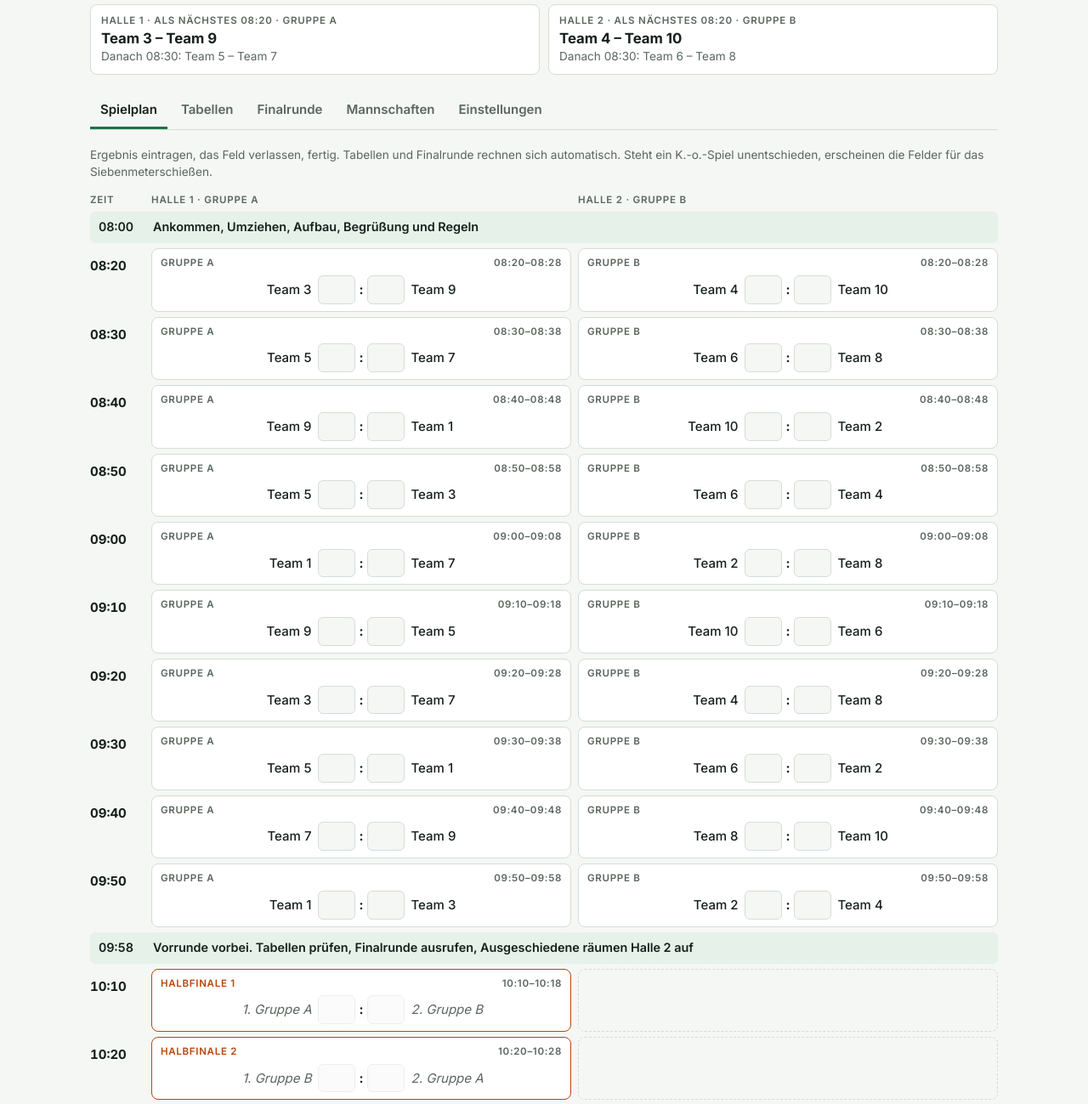
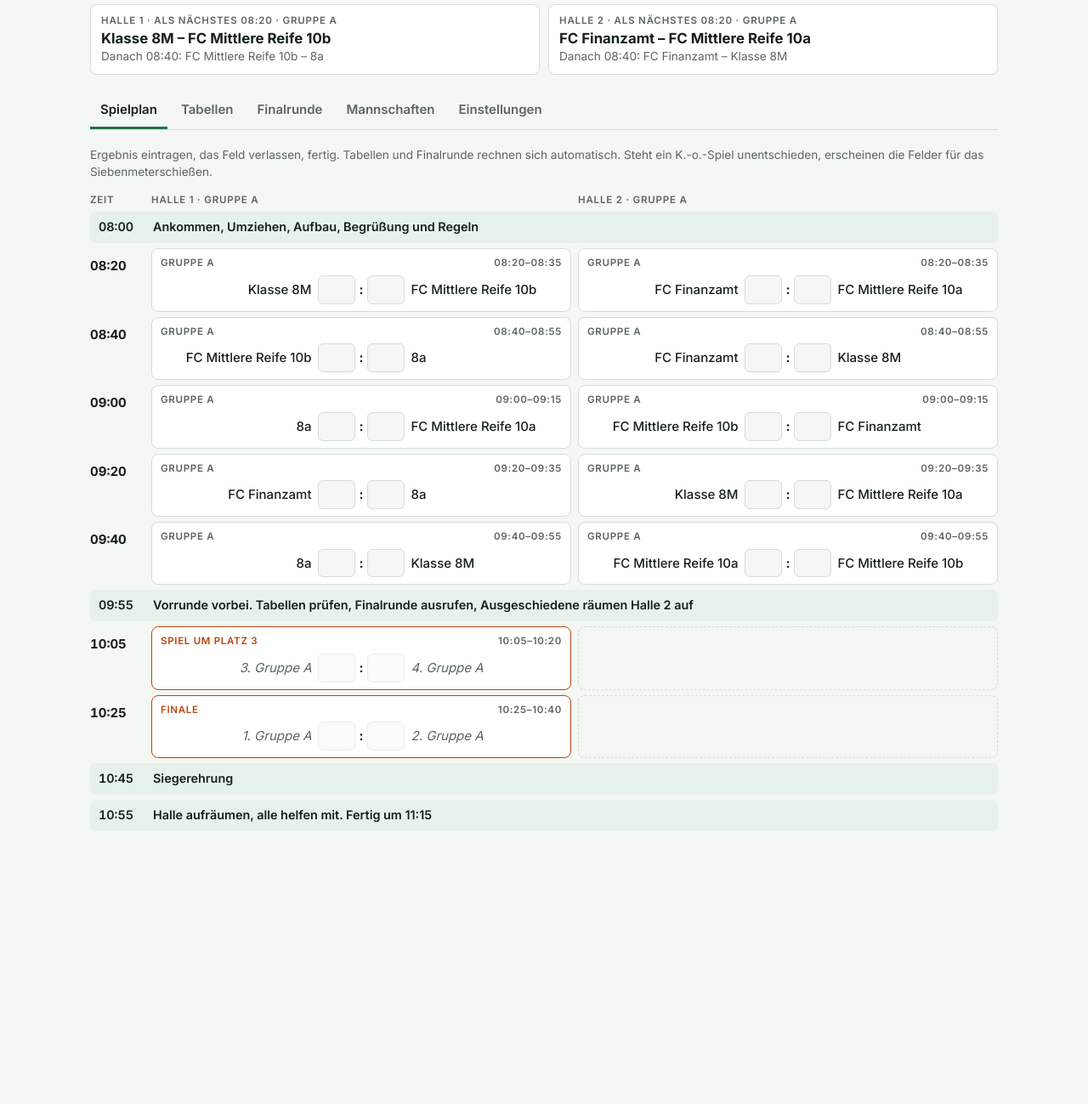
Before and after one commit to Luki484703/Turnierplaner, a plain HTML site: page index.html in a window 1280 px wide. Shown: the part 107-1406 px from the top of the page at 85% size. After the commit the page ends 1153 px from the top, so only its background shows below. Drawn offline with nearby package versions, Linux system fonts and the light colour scheme.

Commit message:
Mannschaften für 20.11. vorbelegen, Spiel um Platz 3, neuer Zeitplan (#1)
- 5 Teams aus den Anmeldelisten fest eingebaut (8a, 8M, 9G, 10a, 10b)
- 08:00 bis 11:15, Vorrunde in 2 Hallen, 15 Min. Spiele, 5 Min. Pause
- Spiel um Platz 3 (3. gegen 4.) vor dem Finale in Halle 1
- Gespeicherte Altdaten auf Geräten werden durch die Vorbelegung ersetzt
- Service Worker: Seite zuerst aus dem Netz laden, Cache v3


Claude-Session: https://claude.ai/code/session_01JvkmJNWAresQh8GpNA8cmw

Co-authored-by: Claude <noreply@anthropic.com>

```diff
--- a/index.html
+++ b/index.html
@@ -140,10 +140,12 @@ ul.rules{margin:0;padding-left:18px;display:grid;gap:4px}
 "use strict";
 const LETTERS="ABCDEFGHIJKL";
 const DEF={
-  title:"Fußballturnier Jg. 8–10", date:"2026-11-20", start:"08:00", end:"11:30",
-  setupMin:20, numTeams:10, groups:2, halls:2, gameMin:8, changeMin:2, breakMin:10,
-  auto:true, koMode:"auto", ko:"SF", third:true, koGameMin:8, finalMin:10, awardMin:10, cleanupMin:20,
-  playersTotal:8, playersField:5, teams:[]
+  title:"Fußballturnier Jg. 8–10", date:"2026-11-20", start:"08:00", end:"11:15",
+  setupMin:20, numTeams:5, groups:1, halls:2, gameMin:15, changeMin:5, breakMin:10,
+  auto:false, koMode:"F", ko:"F", third:true, koGameMin:15, finalMin:15, awardMin:10, cleanupMin:20,
+  playersTotal:8, playersField:5, seed:"anmeldung-2026-11-19e",
+  /* Vorbelegung aus den Anmeldelisten (Mannschaften.pdf) */
+  teams:[{"id": "t1", "name": "8a", "klasse": "8a", "captain": "Marcel Bauer", "players": ["Lukas Göpfert", "Ali Mirzai", "Marcel Bauer", "Yasin Acikgötz", "Ahmad Hosseini", "Maxim Bodrug", "", ""]}, {"id": "t2", "name": "Klasse 8M", "klasse": "8M", "captain": "Masut Ismail Hassan", "players": ["Eilas Baloukthov", "Waleed Ahamad", "Eli Prasko", "Masut Ismail Hassan", "Zulfo Demiroski", "Mayada Farres", "Lias Tahiraj", ""]}, {"id": "t3", "name": "FC Finanzamt", "klasse": "9G", "captain": "Enrico Garcia", "players": ["Sandro Bartz", "Enrico Garcia", "Lirim Tairi", "David Redzematovic", "Paul Katona", "Jan Witecy", "Phillip Steigerwald", ""]}, {"id": "t4", "name": "FC Mittlere Reife 10a", "klasse": "10a", "captain": "Omar Hallak", "players": ["Hayk Dartyan", "Ali Nauruzi", "Noah Mühlich", "Abdul Hama", "Omar Hallak", "Samer Nezirov", "Samet Ayaz", ""]}, {"id": "t5", "name": "FC Mittlere Reife 10b", "klasse": "10b", "captain": "Umut Yildiz", "players": ["Umut Yildiz", "Julian Coli", "Mirwais Noorali", "Johannes Schuster", "Behzad Fakhri", "Elias Levitan", "", ""]}]
 };
 let cfg=JSON.parse(JSON.stringify(DEF));
 let results={};
@@ -293,6 +295,9 @@ function buildRaw(){
     if(seeds.length<Q)Q=seeds.length>=4?4:(seeds.length>=2?2:0);
     seeds.length=Q;
   }
+  // Spiel um Platz 3 ohne Halbfinale: 3. gegen 4. der Vorrunde
+  const p3seed=Q===2&&!!cfg.third&&G===1&&groups[0].teams.length>=4;
+  if(p3seed)seeds.push({place:3,group:groups[0].name},{place:4,group:groups[0].name});
   const order={8:[[1,8],[4,5],[2,7],[3,6]],4:[[1,4],[2,3]],2:[[1,2]]}[Q]||[];
   const pairs=order.map(([x,y])=>[x-1,y-1]);
   // gleiche Gruppe in der ersten K.-o.-Runde vermeiden
@@ -320,7 +325,10 @@ function buildRaw(){
   }
   if(Q>=4&&cfg.third)add("P3","Spiel um Platz 3","P3",{lose:"HF1"},{lose:"HF2"},koGame);
   if(Q>=4)add("F","Finale","F",{win:"HF1"},{win:"HF2"},fin);
-  else if(Q===2)add("F","Finale","F",{seed:pairs[0][0]},{seed:pairs[0][1]},fin);
+  else if(Q===2){
+    if(p3seed)add("P3","Spiel um Platz 3","P3",{seed:2},{seed:3},koGame);
+    add("F","Finale","F",{seed:pairs[0][0]},{seed:pairs[0][1]},fin);
+  }
   const koEnd=ko.length?t-chg:groupEnd;
   const awardStart=Math.ceil((koEnd+5)/5)*5;
   const award=int(cfg.awardMin,10,0,60),clean=int(cfg.cleanupMin,20,0,90);
@@ -385,7 +393,7 @@ const labelShort=id=>id.replace(/^VF/,"VF ").replace(/^HF/,"HF ");
 /* ---------- Speichern ---------- */
 const LS="turnierplaner-v1";
 function saveLocal(){try{localStorage.setItem(LS,JSON.stringify({cfg,results}))}catch(e){}}
-function loadLocal(){try{const d=JSON.parse(localStorage.getItem(LS)||"null");if(d){cfg=Object.assign(JSON.parse(JSON.stringify(DEF)),d.cfg||{});results=d.results||{};}}catch(e){}}
+function loadLocal(){try{const d=JSON.parse(localStorage.getItem(LS)||"null");if(d){const c=d.cfg||{};if(c.seed!==DEF.seed){for(const k in c)delete c[k];}cfg=Object.assign(JSON.parse(JSON.stringify(DEF)),c);results=d.results||{};}}catch(e){}}
 let cfgTimer=null,cfgWriting=false,cfgAgain=false,cfgDirty=false;
 function saveCfg(){
   if(store!=="db"){saveLocal();return;}
@@ -499,8 +507,10 @@ function viewPlan(){
     out.push(`<div class="row${isNow(st,P.game)?" now":""}"><span class="time">${fmt(st)}</span>${cells.join("")}</div>`);
   }
   if(P.ko.length){
-    out.push(`<div class="sep"><span class="time">${fmt(P.groupEnd)}</span><span>Vorrunde vorbei. Tabellen prüfen, Finalrunde ausrufen${H>1?", Ausgeschiedene räumen Halle 2"+(H>2?" bis "+H:"")+" auf":""}</span></div>`);
-    P.ko.forEach(m=>{out.push(`<div class="row${isNow(m.start,m.dur)?" now":""}"><span class="time">${fmt(m.start)}</span>${matchCard(m,true)}${H>1?`<div class="empty-hall" style="grid-column:span ${H-1}"></div>`:""}</div>`);});
+    out.push(`<div class="sep"><span class="time">${fmt(P.groupEnd)}</span><span>Vorrunde vorbei. Tabellen prüfen, Finalrunde ausrufen${H>1&&!P.ko.some(m=>m.hall>0)?", Ausgeschiedene räumen Halle 2"+(H>2?" bis "+H:"")+" auf":""}</span></div>`);
+    [...new Set(P.ko.map(m=>m.start))].forEach(st=>{const ms=P.ko.filter(m=>m.start===st);const cells=[];
+      for(let h=0;h<H;h++){const m=ms.find(x=>x.hall===h);cells.push(m?matchCard(m,true):`<div class="empty-hall"></div>`);}
+      out.push(`<div class="row${ms.some(m=>isNow(m.start,m.dur))?" now":""}"><span class="time">${fmt(st)}</span>${cells.join("")}</div>`);});
   }
   out.push(`<div class="sep"><span class="time">${fmt(P.awardStart)}</span><span>Siegerehrung</span></div>`);
   out.push(`<div class="sep"><span class="time">${fmt(P.cleanStart)}</span><span>Halle aufräumen, alle helfen mit. Fertig um ${fmt(P.planEnd)}</span></div>`);
@@ -536,9 +546,9 @@ function viewKo(){
   const f=S.ko.F,third=p3?S.ko.P3:null;
   let pod="";
   if(f&&f.result){
-    pod=`<div class="card stack"><h2>Siegerehrung</h2><div class="podium"><div><span class="muted small">1. Platz</span><b>${esc(teamName(f.result.w))}</b></div><div><span class="muted small">2. Platz</span><b>${esc(teamName(f.result.l))}</b></div>${third&&third.result?`<div><span class="muted small">3. Platz</span><b>${esc(teamName(third.result.w))}</b></div>`:""}</div></div>`;
+    pod=`<div class="card stack"><h2>Siegerehrung</h2><div class="podium"><div><span class="muted small">1. Platz</span><b>${esc(teamName(f.result.w))}</b></div><div><span class="muted small">2. Platz</span><b>${esc(teamName(f.result.l))}</b></div>${third&&third.result?`<div><span class="muted small">3. Platz</span><b>${esc(teamName(third.result.w))}</b></div><div><span class="muted small">4. Platz</span><b>${esc(teamName(third.result.l))}</b></div>`:""}</div></div>`;
   }
-  return `<div class="stack">${pod}<p class="muted small">Alle Spiele der Finalrunde laufen in Halle 1. Die Paarungen füllen sich, sobald eine Gruppe fertig gespielt ist und Sieger feststehen. Unentschieden: sofort Siebenmeterschießen mit je 3 Schützen, danach im Wechsel bis zur Entscheidung.</p><div class="bracket">${cols}</div>${p3?`<div style="max-width:360px">${matchCard(p3,false)}</div>`:""}</div>`;
+  return `<div class="stack">${pod}<p class="muted small">${P.ko.some(m=>m.hall>0)?"Das Finale läuft in Halle 1, das Spiel um Platz 3 gleichzeitig in Halle 2.":"Alle Spiele der Finalrunde laufen in Halle 1."} Die Paarungen füllen sich, sobald eine Gruppe fertig gespielt ist und Sieger feststehen. Unentschieden: sofort Siebenmeterschießen mit je 3 Schützen, danach im Wechsel bis zur Entscheidung.</p><div class="bracket">${cols}</div>${p3?`<div style="max-width:360px">${matchCard(p3,false)}</div>`:""}</div>`;
 }
 function viewTeams(){
   const gOf={};P.groups.forEach(g=>g.teams.forEach(id=>gOf[id]=g.name));
@@ -622,7 +632,7 @@ function printHTML(){
   }
   const hallHead=Array.from({length:P.H},(_,h)=>`<th colspan="3">Halle ${h+1} · Gruppe ${hallGroups(P,h).join(", ")||"–"}</th>`).join("");
   const groups=P.groups.map(g=>`<div class="grp"><h3>Gruppe ${g.name} <small>${hallTxt(P,g)}</small></h3><ol>${g.teams.map(id=>{const t=cfg.teams.find(x=>x.id===id);return `<li>${esc(teamName(id))}${t&&t.klasse?` <small>(${esc(t.klasse)})</small>`:""}</li>`}).join("")}</ol></div>`).join("");
-  const ko=P.ko.map(m=>{const k=S.ko[m.id];return `<tr><td class="tm">${fmt(m.start)}</td><td><b>${esc(m.label)}</b></td><td>${nm(k.home)} – ${nm(k.away)}</td><td class="sc">${sc(m.id)}</td></tr>`}).join("");
+  const ko=P.ko.map(m=>{const k=S.ko[m.id];return `<tr><td class="tm">${fmt(m.start)}</td><td><b>${esc(m.label)}</b>${P.ko.some(x=>x.hall>0)?` <small>Halle ${m.hall+1}</small>`:""}</td><td>${nm(k.home)} – ${nm(k.away)}</td><td class="sc">${sc(m.id)}</td></tr>`}).join("");
   const tables=P.groups.map(g=>{const tb=S.tabs[g.name];const any=tb.played>0;
     return `<div class="grp"><h3>Gruppe ${g.name}</h3><table class="tb"><tr><th>Pl.</th><th>Mannschaft</th><th>Sp</th><th>Tore</th><th>Pkt</th></tr>${tb.rows.map((r,i)=>`<tr><td>${i+1}</td><td>${any?esc(teamName(r.id)):""}</td><td>${any?r.sp:""}</td><td>${any?r.tf+":"+r.tg:""}</td><td>${any?r.pts:""}</td></tr>`).join("")}</table></div>`}).join("");
   const koName={QF:"Viertelfinale",SF:"Halbfinale",F:"Finale"};
@@ -660,13 +670,13 @@ th{background:#e6f1ea;font-size:10pt}
 <div class="page">
 <h1>${esc(cfg.title)}</h1>
 <div class="sub">${dateTxt} · ${esc(cfg.start)}–${esc(cfg.end)} Uhr · ${P.N} Mannschaften</div>
-<div class="flow"><span><b>${cfg.start}</b> Aufbau und Begrüßung</span><span><b>${fmt(P.t0)}</b> Vorrunde</span>${P.ko.length?`<span><b>${fmt(P.koStart)}</b> ${koName[cfg.ko]||"Finalrunde"} in Halle 1</span>`:""}<span><b>${fmt(P.awardStart)}</b> Siegerehrung</span><span><b>${fmt(P.cleanStart)}</b> Aufräumen</span><span>Spielzeit ${P.game} Min.${P.ko.length?`, Finale ${cfg.finalMin} Min.`:""}</span></div>
+<div class="flow"><span><b>${cfg.start}</b> Aufbau und Begrüßung</span><span><b>${fmt(P.t0)}</b> Vorrunde</span>${P.ko.length?`<span><b>${fmt(P.koStart)}</b> ${cfg.ko==="F"&&P.ko.some(m=>m.round==="P3")?"Spiel um Platz 3 und Finale":(koName[cfg.ko]||"Finalrunde")} in Halle 1${P.ko.some(m=>m.hall>0)?", Spiel um Platz 3 in Halle 2":""}</span>`:""}<span><b>${fmt(P.awardStart)}</b> Siegerehrung</span><span><b>${fmt(P.cleanStart)}</b> Aufräumen</span><span>Spielzeit ${P.game} Min.${P.ko.length?`, Finale ${cfg.finalMin} Min.`:""}</span></div>
 <h2>Gruppen</h2><div class="groups">${groups}</div>
 <h2>Vorrunde</h2>
 <table><thead><tr><th>Zeit</th>${hallHead}</tr></thead><tbody>${rows}</tbody></table>
 </div>
 <div class="page">
-${P.ko.length?`<h2>Finalrunde · Halle 1</h2><table><tr><th>Zeit</th><th>Spiel</th><th>Paarung</th><th>Ergebnis</th></tr>${ko}</table>`:""}
+${P.ko.length?`<h2>Finalrunde${P.ko.some(m=>m.hall>0)?"":" · Halle 1"}</h2><table><tr><th>Zeit</th><th>Spiel</th><th>Paarung</th><th>Ergebnis</th></tr>${ko}</table>`:""}
 <h2>Tabellen</h2><div class="groups">${tables}</div>
 <h2>Regeln</h2>
 <ul class="rules"><li>Sieg 3 Punkte, Unentschieden 1 Punkt. Bei Punktgleichheit zählen Tordifferenz, geschossene Tore, dann der direkte Vergleich.</li>
--- a/sw.js
+++ b/sw.js
@@ -1,5 +1,6 @@
-const C="turnier-v2";const FILES=["./","./index.html","./manifest.webmanifest","./icon-180.png","./icon-512.png"];
+const C="turnier-v3";const FILES=["./","./index.html","./manifest.webmanifest","./icon-180.png","./icon-512.png"];
 self.addEventListener("install",e=>{e.waitUntil(caches.open(C).then(c=>c.addAll(FILES)).then(()=>self.skipWaiting()));});
 self.addEventListener("activate",e=>{e.waitUntil(caches.keys().then(ks=>Promise.all(ks.filter(k=>k!==C).map(k=>caches.delete(k)))).then(()=>self.clients.claim()));});
 self.addEventListener("fetch",e=>{if(e.request.method!=="GET")return;
- e.respondWith(caches.match(e.request,{ignoreSearch:true}).then(hit=>{const net=fetch(e.request).then(r=>{if(r&&(r.ok||r.type==="opaque")){const cp=r.clone();caches.open(C).then(c=>c.put(e.request,cp));}return r;}).catch(()=>hit);return hit||net;}));});
+ const nav=e.request.mode==="navigate"||/index\.html$/.test(new URL(e.request.url).pathname);
+ e.respondWith(caches.match(e.request,{ignoreSearch:true}).then(hit=>{const net=fetch(e.request).then(r=>{if(r&&(r.ok||r.type==="opaque")){const cp=r.clone();caches.open(C).then(c=>c.put(e.request,cp));}return r;}).catch(()=>hit);return nav?net.then(r=>r||hit):(hit||net);}));});
```
